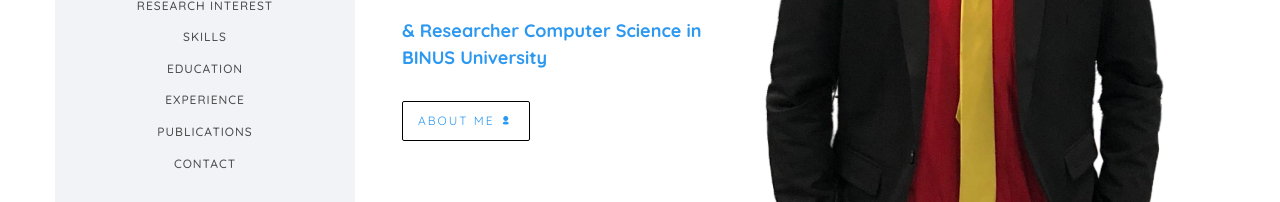
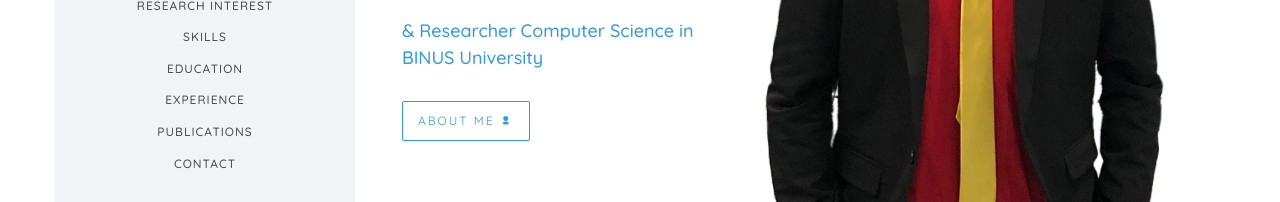
Before and after one commit to ReinertYosua/reinertyosua.github.io, a plain HTML site: page index.html in a window 1280 px wide. Shown: the part 407-609 px from the top of the page. Drawn offline with nearby package versions, Linux system fonts and the light colour scheme; files whose address does not match are found by name; a web font is replaced by a local one.

Commit message:
Update index.html

```diff
--- a/index.html
+++ b/index.html
@@ -103,7 +103,7 @@ Copyright 2021<script>//document.write(new Date().getFullYear());</script> All r
 					   				<div class="slider-text-inner js-fullheight">
 					   					<div class="desc">
 						   					<h1>Hi! <br>I'm Reinert</h1>
-						   					<h2><b>Let's talk about Computer Science</b></h2>
+						   					<h2 style="font-weight: 500;">Let's talk about Computer Science</h2>
 												<p><a href="#contact" class="btn btn-primary btn-learn" >Lets'go <i class="icon-arrow-right-outline"></i></a></p>
 											</div>
 					   				</div>
@@ -119,8 +119,8 @@ Copyright 2021<script>//document.write(new Date().getFullYear());</script> All r
 					   				<div class="slider-text-inner">
 					   					<div class="desc">
 						   					<h1 style="color: #2c98f0;">I am <br>a Lecturer</h1>
-												<h2 style="color: #2c98f0;; font-weight: bold;">& Researcher Computer Science in BINUS University</h2>
-												<p><a href="#aboutme" class="btn btn-primary btn-learn" style="color: #2c98f0;">About Me <i class="icon-user"></i></a></p>
+												<h2 style="color: #2c98f0;; font-weight:500">& Researcher Computer Science in BINUS University</h2>
+												<p><a href="#aboutme" class="btn btn-primary btn-learn" style="color: #2c98f0; border-color: #2c98f0;">About Me <i class="icon-user"></i></a></p>
 											</div>
 					   				</div>
 					   			</div>
```
